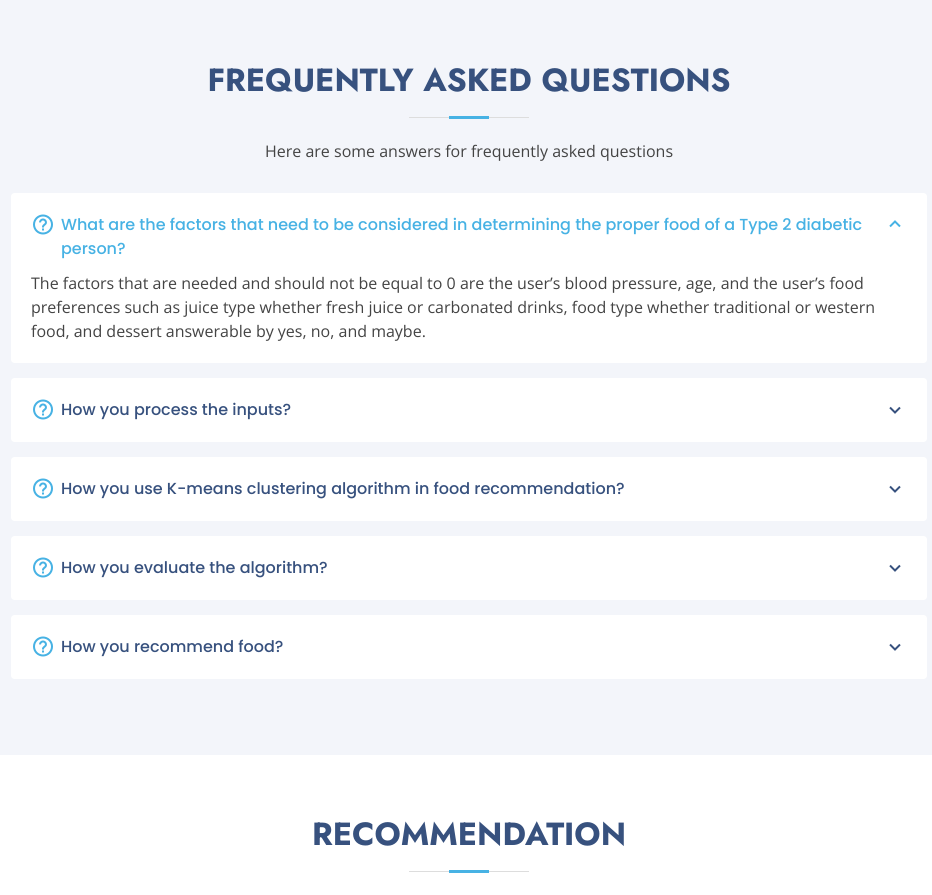
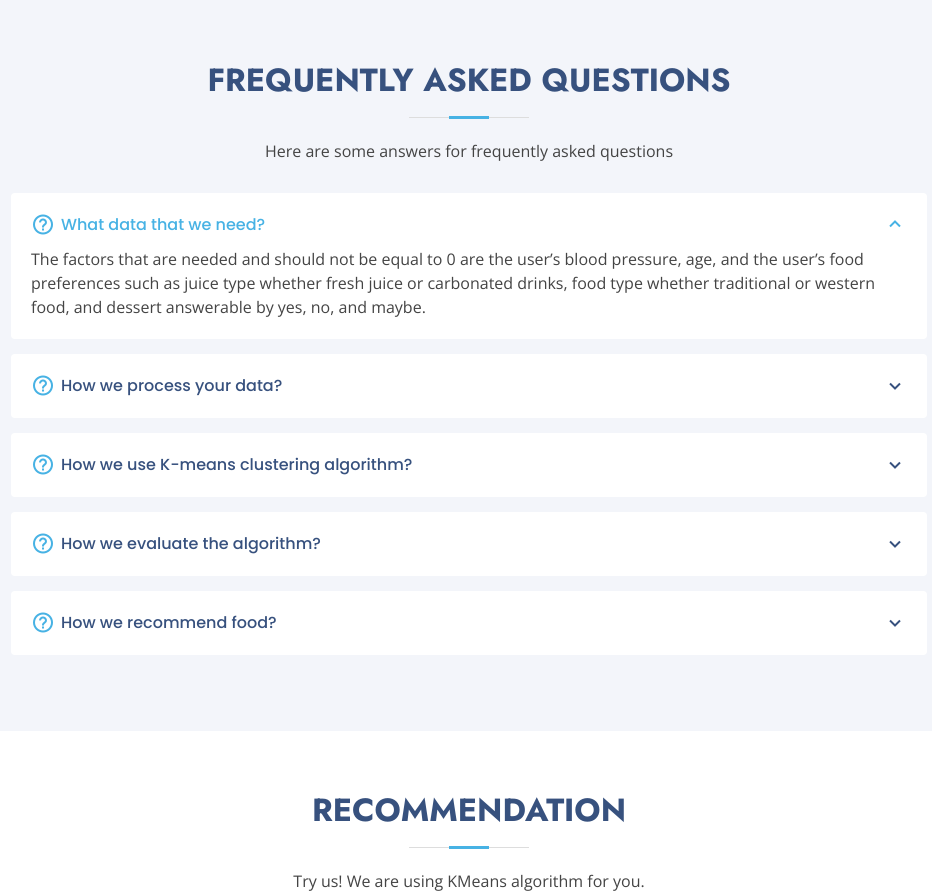
Before and after one commit to nutzbee/Collab-Tests, a Flask app: page / in a window 1280 px wide. Shown: the part 2572-3467 px from the top of the page, without its empty margins (171-1103 px from the left). Run offline with Flask 2, Linux system fonts and the light colour scheme; parts of the project's set-up code (start-up, migrations or seed data) failed here and were passed over; some libraries are stand-ins or nearby versions.

Commit message:
Dec 13, 232pm

```diff
--- a/templates/index.html
+++ b/templates/index.html
@@ -645,7 +645,7 @@
         <div class="faq-list">
           <ul>
             <li data-aos="fade-up" data-aos-delay="100">
-              <i class="bx bx-help-circle icon-help"></i> <a data-bs-toggle="collapse" class="collapse" data-bs-target="#faq-list-1">What are the factors that need to be considered in determining the proper food of a Type 2 diabetic person? <i class="bx bx-chevron-down icon-show"></i><i class="bx bx-chevron-up icon-close"></i></a>
+              <i class="bx bx-help-circle icon-help"></i> <a data-bs-toggle="collapse" class="collapse" data-bs-target="#faq-list-1">What data that we need? <i class="bx bx-chevron-down icon-show"></i><i class="bx bx-chevron-up icon-close"></i></a>
               <div id="faq-list-1" class="collapse show" data-bs-parent=".faq-list">
                 <p>
                   The factors that are needed and should not be equal to 0 are the user’s blood pressure, age, and the user’s food preferences such as juice type whether fresh juice or carbonated drinks, food type whether traditional or western food, and dessert answerable by yes, no, and maybe.
@@ -654,7 +654,7 @@
             </li>
 
             <li data-aos="fade-up" data-aos-delay="200">
-              <i class="bx bx-help-circle icon-help"></i> <a data-bs-toggle="collapse" data-bs-target="#faq-list-2" class="collapsed">How you process the inputs?<i class="bx bx-chevron-down icon-show"></i><i class="bx bx-chevron-up icon-close"></i></a>
+              <i class="bx bx-help-circle icon-help"></i> <a data-bs-toggle="collapse" data-bs-target="#faq-list-2" class="collapsed">How we process your data?<i class="bx bx-chevron-down icon-show"></i><i class="bx bx-chevron-up icon-close"></i></a>
               <div id="faq-list-2" class="collapse" data-bs-parent=".faq-list">
                 <p>
                   Transforms all alphabets and special characters to numeric value. All alphabets and special characters in columns Gender, Age, Food, Juice, and Dessert are now numeric values.
@@ -663,7 +663,7 @@
             </li>
 
             <li data-aos="fade-up" data-aos-delay="300">
-              <i class="bx bx-help-circle icon-help"></i> <a data-bs-toggle="collapse" data-bs-target="#faq-list-3" class="collapsed">How you use K-means clustering algorithm in food recommendation? <i class="bx bx-chevron-down icon-show"></i><i class="bx bx-chevron-up icon-close"></i></a>
+              <i class="bx bx-help-circle icon-help"></i> <a data-bs-toggle="collapse" data-bs-target="#faq-list-3" class="collapsed">How we use K-means clustering algorithm? <i class="bx bx-chevron-down icon-show"></i><i class="bx bx-chevron-up icon-close"></i></a>
               <div id="faq-list-3" class="collapse" data-bs-parent=".faq-list">
                 <p>
                   Recommended means the recommended food for the patient, available means the patient can also eat, while others mean that patient needs guidance for taking the food. Cluster 1 labeled as recommended because of the data inside cluster 1 is all good for type 2 diabetic persons while cluster 2 is labeled as available because the majority of the foods in that cluster is good for type 2 diabetic persons. Lastly, cluster 3 is labeled as other because the majority of the foods in that cluster are not good and not recommended for the patients.
@@ -672,7 +672,7 @@
             </li>
 
             <li data-aos="fade-up" data-aos-delay="400">
-              <i class="bx bx-help-circle icon-help"></i> <a data-bs-toggle="collapse" data-bs-target="#faq-list-4" class="collapsed">How you evaluate the algorithm? <i class="bx bx-chevron-down icon-show"></i><i class="bx bx-chevron-up icon-close"></i></a>
+              <i class="bx bx-help-circle icon-help"></i> <a data-bs-toggle="collapse" data-bs-target="#faq-list-4" class="collapsed">How we evaluate the algorithm? <i class="bx bx-chevron-down icon-show"></i><i class="bx bx-chevron-up icon-close"></i></a>
               <div id="faq-list-4" class="collapse" data-bs-parent=".faq-list">
                 <p>
                   By looking at the thickness and below average scores in the visualizer the researcher can determine the best cluster.
@@ -681,7 +681,7 @@
             </li>
 
             <li data-aos="fade-up" data-aos-delay="500">
-              <i class="bx bx-help-circle icon-help"></i> <a data-bs-toggle="collapse" data-bs-target="#faq-list-5" class="collapsed">How you recommend food? <i class="bx bx-chevron-down icon-show"></i><i class="bx bx-chevron-up icon-close"></i></a>
+              <i class="bx bx-help-circle icon-help"></i> <a data-bs-toggle="collapse" data-bs-target="#faq-list-5" class="collapsed">How we recommend food? <i class="bx bx-chevron-down icon-show"></i><i class="bx bx-chevron-up icon-close"></i></a>
               <div id="faq-list-5" class="collapse" data-bs-parent=".faq-list">
                 <p>
                   By taking user’s preferences such as food type answerable by western or traditional food, juice type answerable by fresh juice or carbonated drinks, and the dessert answerable by yes, no, or maybe. By this user’s preferences the researches then process the recommendation base on the user’s wants, age and blood pressure. If the patient falls under cluster 1 all foods that are in cluster 1 will be the recommendations to the patient.
@@ -937,7 +937,7 @@
         <!-- You can delete the links only if you purchased the pro version. -->
         <!-- Licensing information: https://bootstrapmade.com/license/ -->
         <!-- Purchase the pro version with working PHP/AJAX contact form: https://bootstrapmade.com/arsha-free-bootstrap-html-template-corporate/ -->
-        Designed by <a href="https://bootstrapmade.com/">IAmRed</a>
+        Designed by <a href="#hero">IAmRed</a>
       </div>
 
 
```
